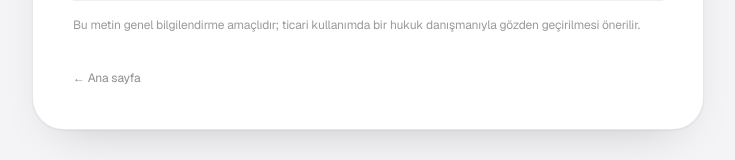
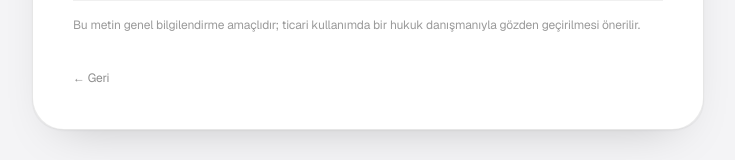
Before and after one commit to Unuvarr/dijital-kartvizit, a Next.js app: page /gizlilik in a window 1280 px wide. Shown: the part 1330-1490 px from the top of the page, without its empty margins (272-1007 px from the left). Built offline with nearby package versions, Linux system fonts and the light colour scheme.

Commit message:
fix: gizlilik sayfasinda 'Ana sayfa' yerine Geri (kok 404'e atmasin)

```diff
--- a/app/gizlilik/page.tsx
+++ b/app/gizlilik/page.tsx
@@ -1,5 +1,5 @@
 import type { Metadata } from "next";
-import Link from "next/link";
+import BackLink from "@/components/BackLink";
 
 export const metadata: Metadata = {
   title: "Gizlilik ve KVKK Aydınlatma Metni – Rity Card",
@@ -107,12 +107,7 @@ export default function GizlilikPage() {
           </div>
 
           <div className="mt-8">
-            <Link
-              href="/"
-              className="text-xs text-black/45 hover:text-black/70 transition-colors"
-            >
-              ← Ana sayfa
-            </Link>
+            <BackLink />
           </div>
         </div>
       </div>
--- /dev/null
+++ b/components/BackLink.tsx
@@ -0,0 +1,25 @@
+"use client";
+
+/**
+ * Geri/kapat butonu. Gizlilik gibi sayfalar genelde yeni sekmede acilir;
+ * once sekmeyi kapatmayi dener, olmazsa onceki sayfaya doner.
+ */
+export default function BackLink() {
+  const handle = () => {
+    // Yeni sekmede acildiysa kapatmayi dene
+    window.close();
+    // Kapanmadiysa (ayni sekmedeyse) geri git
+    if (window.history.length > 1) {
+      window.history.back();
+    }
+  };
+
+  return (
+    <button
+      onClick={handle}
+      className="text-xs text-black/45 hover:text-black/70 transition-colors"
+    >
+      ← Geri
+    </button>
+  );
+}
```
